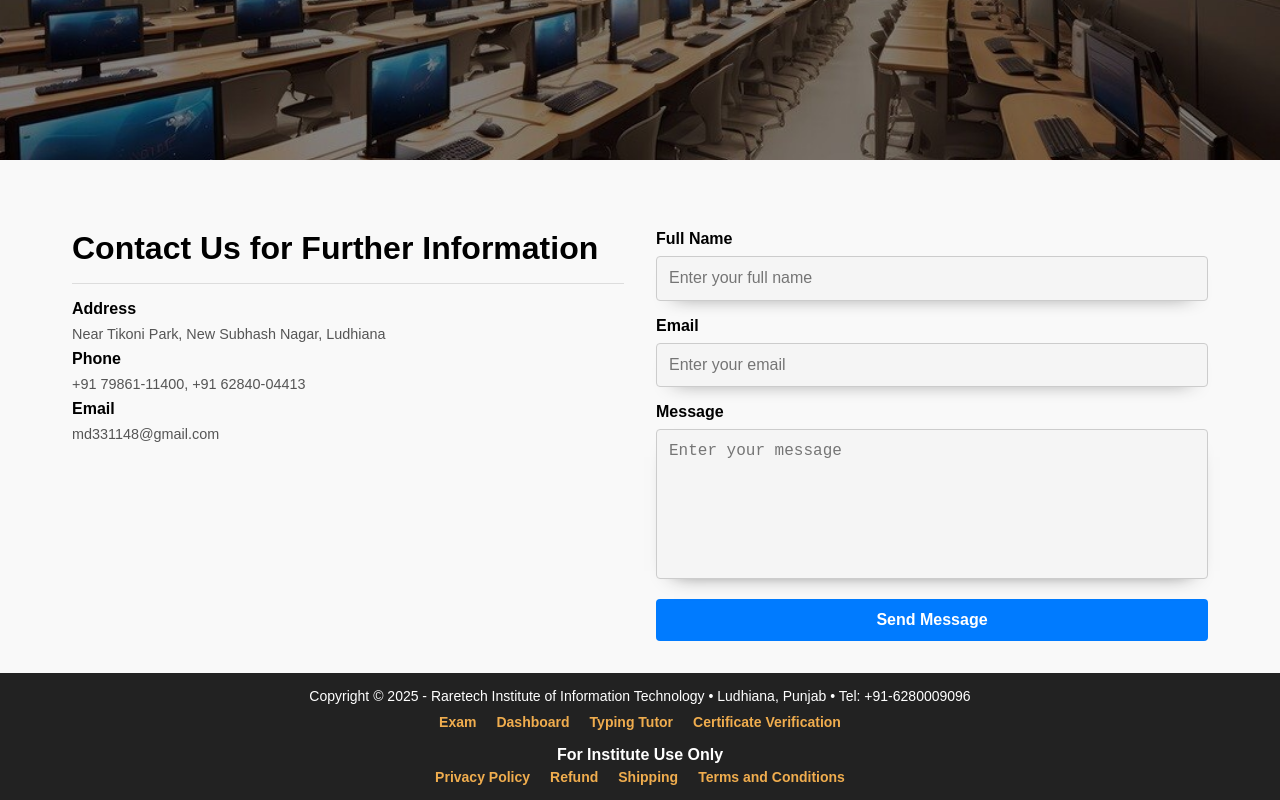
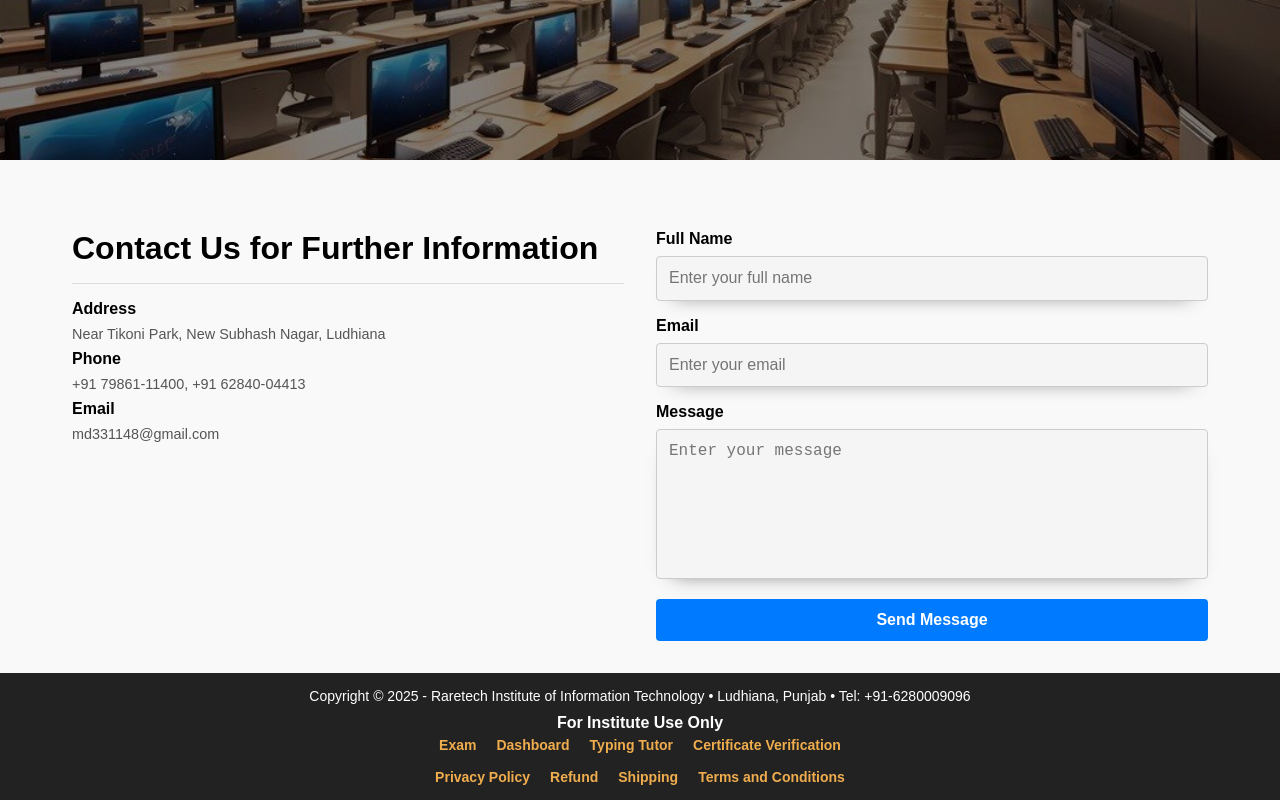
Before and after one commit to Harsh1jatt/official-raretech, a React (Vite) app: page /contact in a window 1280 px wide. Shown: the part 324-1124 px from the top of the page. Built offline with nearby package versions, Linux system fonts and the light colour scheme; no server answers.

Commit message:
h1 position change

```diff
--- a/src/pages/components/WebFooter.jsx
+++ b/src/pages/components/WebFooter.jsx
@@ -10,6 +10,7 @@ const WebFooter = () => {
       </p>
 
       <div className="footer-menu">
+        <h3>For Institute Use Only</h3>
         <ul>
           <li><a href="">Exam</a></li>
           <li><a href="https://admin.raretech.co.in/">Dashboard</a></li>
@@ -17,7 +18,6 @@ const WebFooter = () => {
           <li><Link to="/certificate">Certificate Verification</Link></li>
         </ul>
         <br />
-        <h3>For Institute Use Only</h3>
         <ul>
           <li><Link to="/privacy-policy">Privacy Policy</Link></li>
           <li><Link to="/refund">Refund</Link></li>
```
